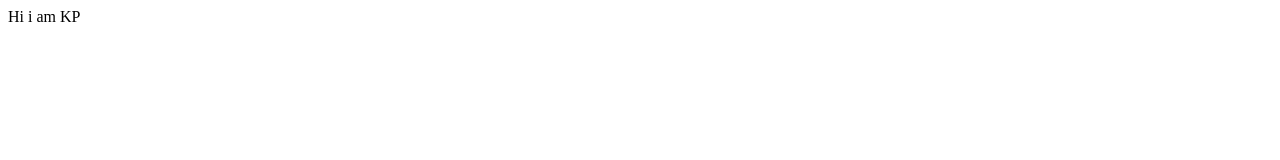
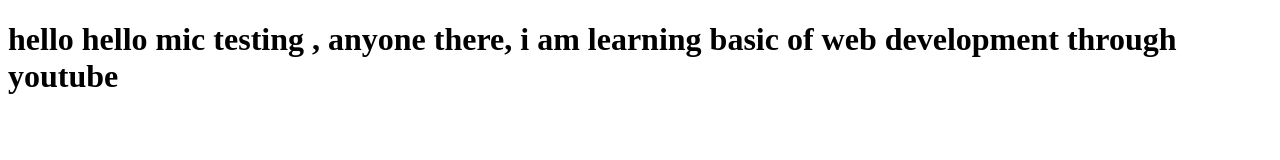
Before and after one commit to krishnaprasad2201/kp-first-repo, a plain HTML site: page Untitled-1.html in a window 1280 px wide. Drawn offline with Linux system fonts and the light colour scheme.

Commit message:
index.html
something

```diff
--- a/Untitled-1.html
+++ b/Untitled-1.html
@@ -7,6 +7,7 @@
     <title>Document</title>
 </head>
 <body>
-
-</body> Hi i am KP
+   <h1>  hello hello mic testing , anyone there, i am learning basic of web development through
+       youtube   </h1>
+</body>
 </html>
```
